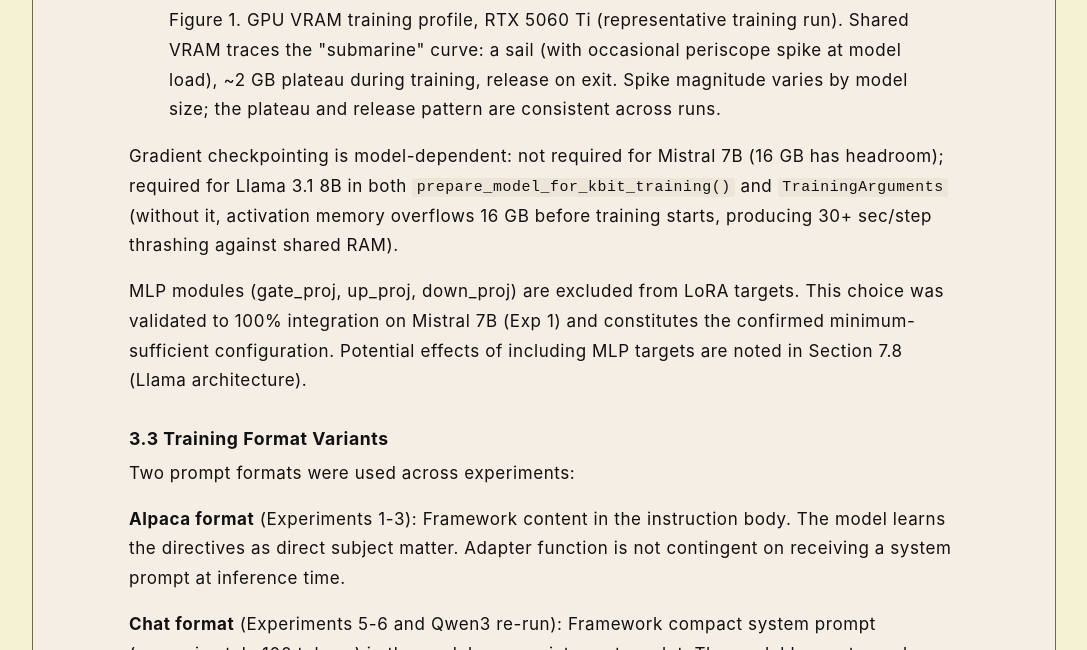
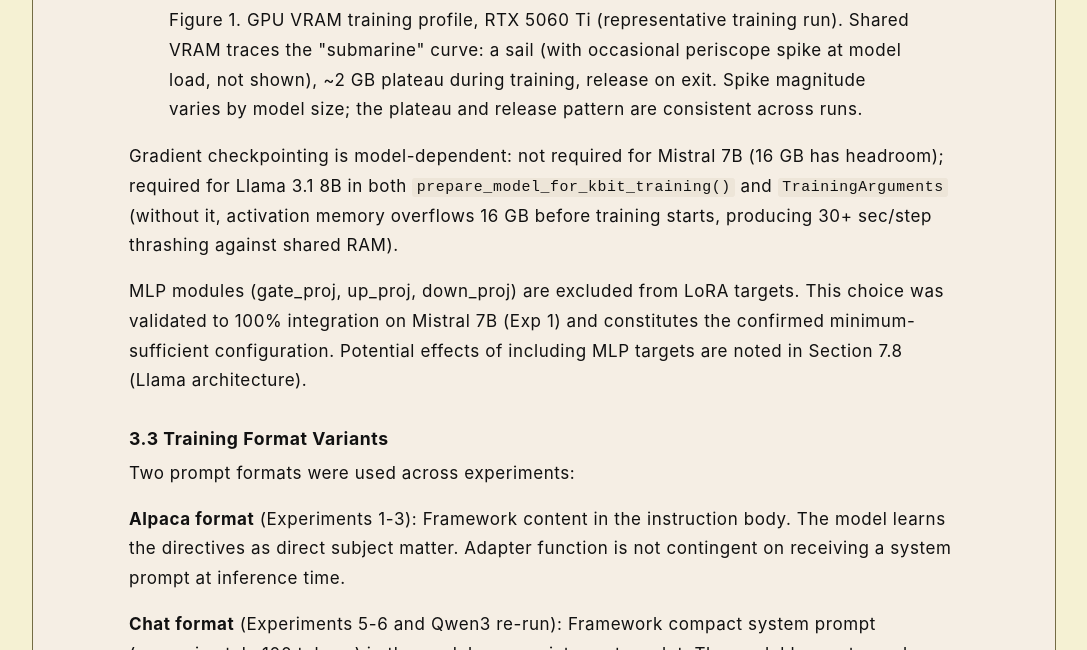
Before and after one commit to rojaslen/AISF-WEB, a Jekyll site: the page built from apx02.md, in a window 1280 px wide and 900 px high, scrolled down 4940 px, cut to the strip 250-900 px from the top of the window. Shown: the whole strip, without its empty margins (96-1183 px from the left). Built offline with Jekyll 4.4.1, drawn with Linux system fonts in a browser that asks for light colours; some web fonts are replaced.

Commit message:
Update apx02.md

```diff
--- a/apx02.md
+++ b/apx02.md
@@ -170,7 +170,7 @@ following configuration was validated to hardware constraint (confirmed 2026-03-
 <source src="/assets/av/submarine_curve.mp4" type="video/mp4">
 GPU VRAM training profile. If your browser does not support video playback, the still image shows the same profile.
 </video>
-<figcaption>Figure 1. GPU VRAM training profile, RTX 5060 Ti (representative training run). Shared VRAM traces the "submarine" curve: a sail (with occasional periscope spike at model load), ~2 GB plateau during training, release on exit. Spike magnitude varies by model size; the plateau and release pattern are consistent across runs.</figcaption>
+<figcaption>Figure 1. GPU VRAM training profile, RTX 5060 Ti (representative training run). Shared VRAM traces the "submarine" curve: a sail (with occasional periscope spike at model load, not shown), ~2 GB plateau during training, release on exit. Spike magnitude varies by model size; the plateau and release pattern are consistent across runs.</figcaption>
 </figure>
 
 Gradient checkpointing is model-dependent: not required for Mistral 7B (16 GB has
```
